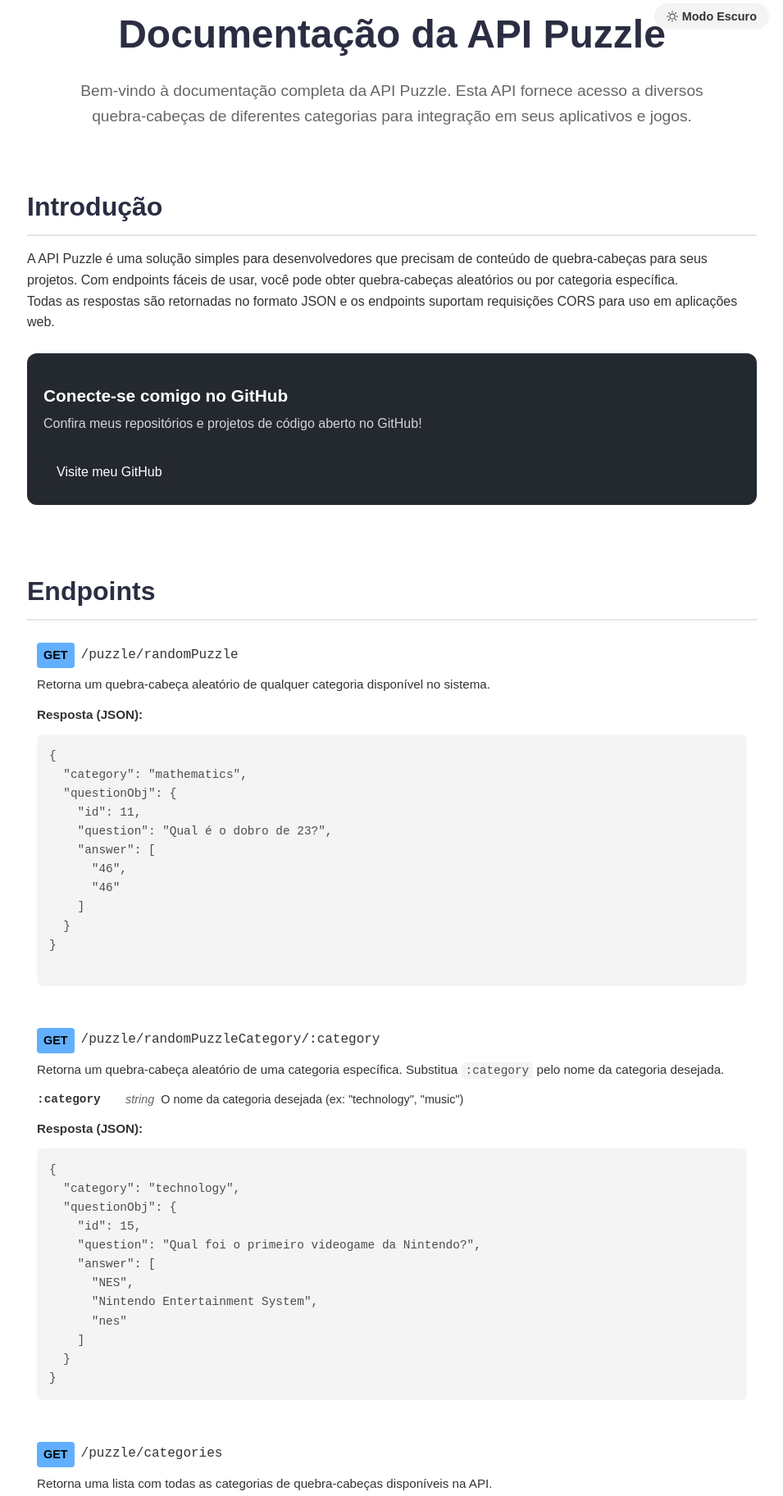
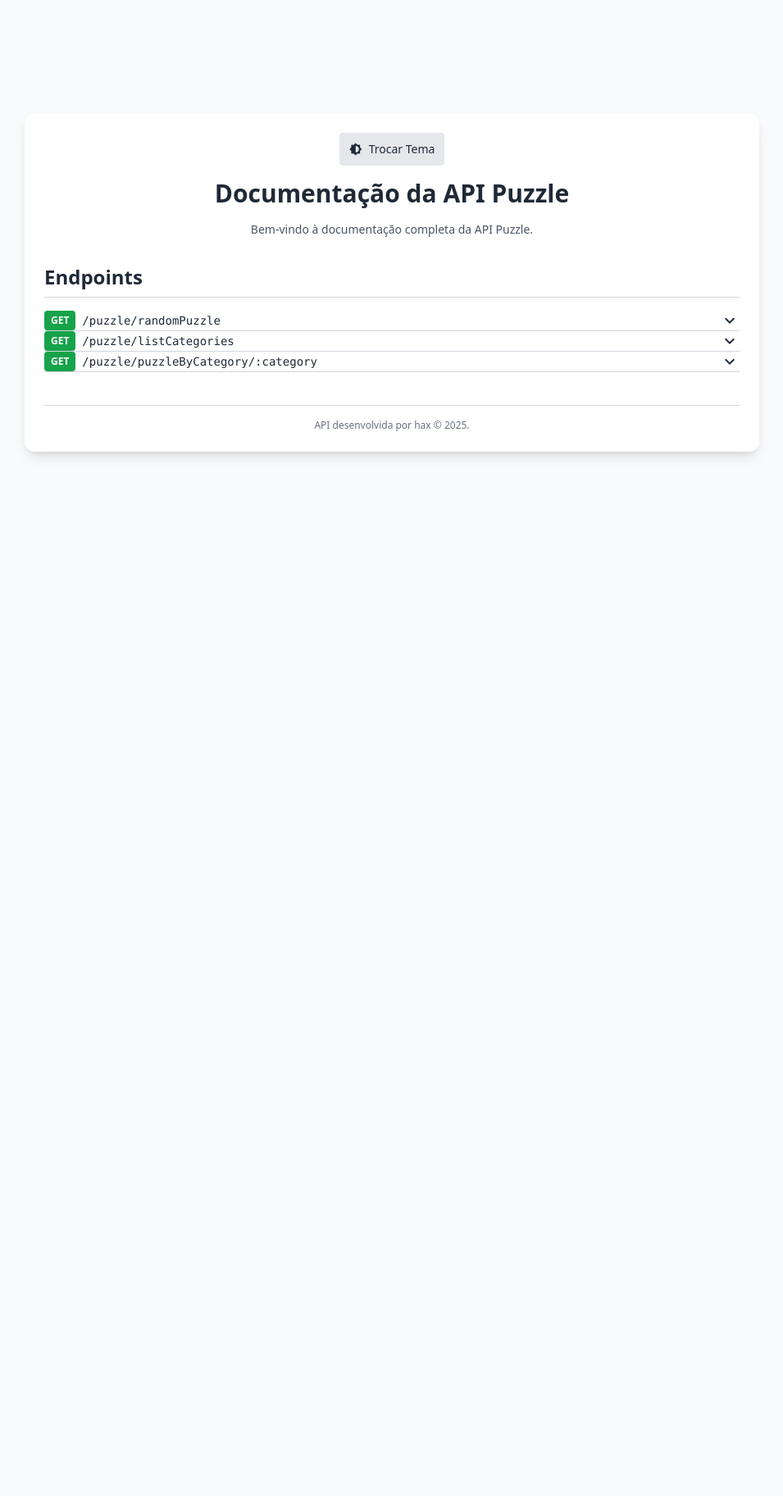
Before and after one commit to 6hax/puzzleApi, a website: page public/index.html in a window 1280 px wide. Shown: the part 56-1881 px from the top of the page at 82% size, without its empty margins (162-1117 px from the left). After the commit the page ends 800 px from the top, so only its background shows below. Drawn offline with nearby package versions, Linux system fonts and the light colour scheme.

Commit message:
fix: implement dynamic theme switcher using TailwindCSS and add animations for endpoints

```diff
--- a/public/index.html
+++ b/public/index.html
@@ -1,126 +1,119 @@
 <!DOCTYPE html>
 <html lang="pt-BR">
 <head>
-  <meta charset="UTF-8">
-  <meta name="viewport" content="width=device-width, initial-scale=1.0">
- <link rel="stylesheet" href="style.css" type="text/css">
+  <meta charset="UTF-8" />
+  <meta name="viewport" content="width=device-width, initial-scale=1.0"/>
   <title>Documentação API Puzzle</title>
+  <script src="https://cdn.tailwindcss.com"></script>
+  <link href="https://fonts.googleapis.com/icon?family=Material+Icons" rel="stylesheet">
 </head>
-<body>
+<body id="body" class="transition-colors duration-300 min-h-screen flex items-center justify-center">
 
-  <div class="container">
-    <div class="header-section">
-      <button class="theme-toggle" id="themeToggle">
-        <svg xmlns="http://www.w3.org/2000/svg" width="16" height="16" fill="currentColor" viewBox="0 0 16 16">
-          <path d="M8 11a3 3 0 1 1 0-6 3 3 0 0 1 0 6zm0 1a4 4 0 1 0 0-8 4 4 0 0 0 0 8zM8 0a.5.5 0 0 1 .5.5v2a.5.5 0 0 1-1 0v-2A.5.5 0 0 1 8 0zm0 13a.5.5 0 0 1 .5.5v2a.5.5 0 0 1-1 0v-2A.5.5 0 0 1 8 13zm8-5a.5.5 0 0 1-.5.5h-2a.5.5 0 0 1 0-1h2a.5.5 0 0 1 .5.5zM3 8a.5.5 0 0 1-.5.5h-2a.5.5 0 0 1 0-1h2A.5.5 0 0 1 3 8zm10.657-5.657a.5.5 0 0 1 0 .707l-1.414 1.415a.5.5 0 1 1-.707-.708l1.414-1.414a.5.5 0 0 1 .707 0zm-9.193 9.193a.5.5 0 0 1 0 .707L3.05 13.657a.5.5 0 0 1-.707-.707l1.414-1.414a.5.5 0 0 1 .707 0zm9.193 2.121a.5.5 0 0 1-.707 0l-1.414-1.414a.5.5 0 0 1 .707-.707l1.414 1.414a.5.5 0 0 1 0 .707zM4.464 4.465a.5.5 0 0 1-.707 0L2.343 3.05a.5.5 0 1 1 .707-.707l1.414 1.414a.5.5 0 0 1 0 .708z"/>
-        </svg>
-        Modo Escuro
+  <div id="container" class="max-w-4xl w-full mx-auto p-4 sm:p-6 rounded-xl shadow-lg">
+
+    <div class="flex flex-col items-center text-center mb-8 gap-4">
+      <button id="themeToggle" class="flex items-center gap-2 text-sm px-3 py-2 rounded bg-gray-200">
+        <span class="material-icons text-base">brightness_6</span> <span>Trocar Tema</span>
       </button>
-      <h1>Documentação da API Puzzle</h1>
-      <p>Bem-vindo à documentação completa da API Puzzle. Esta API fornece acesso a diversos quebra-cabeças de diferentes categorias para integração em seus aplicativos e jogos.</p>
+      <h1 class="text-2xl sm:text-3xl font-bold">Documentação da API Puzzle</h1>
+      <p class="text-gray-600 text-sm">Bem-vindo à documentação completa da API Puzzle.</p>
     </div>
 
     <section>
-      <h2>Introdução</h2>
-      <p>A API Puzzle é uma solução simples para desenvolvedores que precisam de conteúdo de quebra-cabeças para seus projetos. Com endpoints fáceis de usar, você pode obter quebra-cabeças aleatórios ou por categoria específica.</p>
+      <h2 class="text-xl sm:text-2xl font-semibold mb-4 border-b pb-2 border-gray-300">Endpoints</h2>
 
-      <p>Todas as respostas são retornadas no formato JSON e os endpoints suportam requisições CORS para uso em aplicações web.</p>
+      <div id="endpoints"></div>
 
-    <div class="github-card">
-      <div>
-        <h3>Conecte-se comigo no GitHub</h3>
-        <p>Confira meus repositórios e projetos de código aberto no GitHub!</p>
-        <a href="https://github.com/slyhax" class="github-link">Visite meu GitHub</a>
-      </div>
-    </div>
     </section>
 
-    <section>
-      <h2>Endpoints</h2>
+    <footer class="mt-10 border-t pt-4 border-gray-300 text-xs text-center text-gray-500">
+      <p>API desenvolvida por hax &copy; 2025.</p>
+    </footer>
 
-      <div class="endpoint">
-        <div class="endpoint-header">
-          <span class="method get">GET</span>
-          <span class="endpoint-url">/puzzle/randomPuzzle</span>
+  </div>
+
+<script>
+  const lightTheme = {
+    body: "bg-gray-50 text-gray-800",
+    container: "bg-white",
+    text: "text-gray-600",
+    border: "border-gray-300",
+    button: "bg-gray-200"
+  };
+
+  const darkTheme = {
+    body: "bg-gray-900 text-gray-200",
+    container: "bg-gray-800",
+    text: "text-gray-400",
+    border: "border-gray-600",
+    button: "bg-gray-700"
+  };
+
+  let currentTheme = lightTheme;
+
+  const bodyEl = document.getElementById('body');
+  const containerEl = document.getElementById('container');
+  const themeToggle = document.getElementById('themeToggle');
+
+  function applyTheme(theme) {
+    // Trocar classes do body
+    bodyEl.className = `transition-colors duration-300 min-h-screen flex items-center justify-center ${theme.body}`;
+    containerEl.className = `max-w-4xl w-full mx-auto p-4 sm:p-6 rounded-xl shadow-lg ${theme.container}`;
+    document.querySelectorAll('.endpoint-text').forEach(el => el.className = `endpoint-text ${theme.text}`);
+    document.querySelectorAll('.endpoint-border').forEach(el => el.className = `endpoint-border border-b ${theme.border}`);
+    themeToggle.className = `flex items-center gap-2 text-sm px-3 py-2 rounded ${theme.button}`;
+  }
+
+  themeToggle.addEventListener('click', () => {
+    currentTheme = currentTheme === lightTheme ? darkTheme : lightTheme;
+    applyTheme(currentTheme);
+  });
+
+  // Endpoints Array
+  const endpoints = [
+    { method: "GET", route: "/puzzle/randomPuzzle", desc: "Retorna um quebra-cabeça aleatório de qualquer categoria." },
+    { method: "GET", route: "/puzzle/listCategories", desc: "Lista todas as categorias de quebra-cabeças disponíveis." },
+    { method: "GET", route: "/puzzle/puzzleByCategory/:category", desc: "Retorna um quebra-cabeça aleatório de uma categoria específica." },
+  ];
+
+  const endpointsContainer = document.getElementById('endpoints');
+
+  endpoints.forEach((ep, index) => {
+    const id = `endpoint${index}`;
+    const html = `
+      <div class="mb-4 endpoint-border border-b">
+        <div class="flex items-center justify-between cursor-pointer" onclick="toggleSection('${id}')">
+          <div class="flex items-center gap-2 flex-wrap">
+            <span class="bg-green-600 text-white text-xs font-bold px-2 py-1 rounded">${ep.method}</span>
+            <span class="font-mono text-sm break-all">${ep.route}</span>
+          </div>
+          <span class="material-icons transition-transform duration-300" id="icon-${id}">keyboard_arrow_down</span>
         </div>
-        <div class="description">
-          <p>Retorna um quebra-cabeça aleatório de qualquer categoria disponível no sistema.</p>
-        </div>
-
-        <div class="response">
-          <div class="response-title">Resposta (JSON):</div>
-          <pre>
-{
-  "category": "mathematics",
-  "questionObj": {
-    "id": 11,
-    "question": "Qual é o dobro de 23?",
-    "answer": [
-      "46",
-      "46"
-    ]
-  }
-}
-      </pre>
+        <div id="content-${id}" class="max-h-0 overflow-hidden transition-all duration-300">
+          <p class="mt-3 mb-3 endpoint-text">${ep.desc}</p>
         </div>
       </div>
+    `;
+    endpointsContainer.insertAdjacentHTML('beforeend', html);
+  });
 
-      <div class="endpoint">
-        <div class="endpoint-header">
-          <span class="method get">GET</span>
-          <span class="endpoint-url">/puzzle/randomPuzzleCategory/:category</span>
-        </div>
-        <div class="description">
-          <p>Retorna um quebra-cabeça aleatório de uma categoria específica. Substitua <code>:category</code> pelo nome da categoria desejada.</p>
-        </div>
+  function toggleSection(id) {
+    const content = document.getElementById('content-' + id);
+    const icon = document.getElementById('icon-' + id);
 
-        <div class="parameters">
-          <div class="parameter">
-            <span class="parameter-name">:category</span>
-            <span class="parameter-type">string</span>
-            <span>O nome da categoria desejada (ex: "technology", "music")</span>
-          </div>
-        </div>
+    if (content.classList.contains('max-h-0')) {
+      content.classList.remove('max-h-0');
+      content.classList.add('max-h-screen', 'mt-3');
+      icon.classList.add('rotate-180');
+    } else {
+      content.classList.remove('max-h-screen', 'mt-3');
+      content.classList.add('max-h-0');
+      icon.classList.remove('rotate-180');
+    }
+  }
 
-        <div class="response">
-          <div class="response-title">Resposta (JSON):</div>
-          <pre>{
-  "category": "technology",
-  "questionObj": {
-    "id": 15,
-    "question": "Qual foi o primeiro videogame da Nintendo?",
-    "answer": [
-      "NES",
-      "Nintendo Entertainment System",
-      "nes"
-    ]
-  }
-}</pre>
-        </div>
-      </div>
+  applyTheme(currentTheme);
+</script>
 
-      <div class="endpoint">
-        <div class="endpoint-header">
-          <span class="method get">GET</span>
-          <span class="endpoint-url">/puzzle/categories</span>
-        </div>
-        <div class="description">
-          <p>Retorna uma lista com todas as categorias de quebra-cabeças disponíveis na API.</p>
-        </div>
-
-        <div class="response">
-          <div class="response-title">Resposta (JSON):</div>
-      <pre>{"general, mathematics, technology, literature, geography, history, science, music, ..."}</pre>
-        </div>
-      </div>
-    </section>
-
-
-    <footer>
-      <p>API desenvolvida por hax &copy; 2025. Todos os direitos reservados.</p>
-      <p>Versão da API: 1.0</p>
-    </footer>
-  </div>
- <script type="text/javascript" src="script.js"></script>
 </body>
 </html>
--- a/public/script.js
+++ /dev/null
@@ -1,34 +0,0 @@
-    const themeToggle = document.getElementById('themeToggle');
-    const body = document.body;
-
-    const prefersDarkScheme = window.matchMedia('(prefers-color-scheme: dark)');
-
-    if (prefersDarkScheme.matches) {
-      body.classList.add('dark-mode');
-      themeToggle.innerHTML = `
-        <svg xmlns="http://www.w3.org/2000/svg" width="16" height="16" fill="currentColor" viewBox="0 0 16 16">
-          <path d="M8 12a4 4 0 1 0 0-8 4 4 0 0 0 0 8zM8 0a.5.5 0 0 1 .5.5v2a.5.5 0 0 1-1 0v-2A.5.5 0 0 1 8 0zm0 13a.5.5 0 0 1 .5.5v2a.5.5 0 0 1-1 0v-2A.5.5 0 0 1 8 13zm8-5a.5.5 0 0 1-.5.5h-2a.5.5 0 0 1 0-1h2a.5.5 0 0 1 .5.5zM3 8a.5.5 0 0 1-.5.5h-2a.5.5 0 0 1 0-1h2A.5.5 0 0 1 3 8zm10.657-5.657a.5.5 0 0 1 0 .707l-1.414 1.415a.5.5 0 1 1-.707-.708l1.414-1.414a.5.5 0 0 1 .707 0zm-9.193 9.193a.5.5 0 0 1 0 .707L3.05 13.657a.5.5 0 0 1-.707-.707l1.414-1.414a.5.5 0 0 1 .707 0zm9.193 2.121a.5.5 0 0 1-.707 0l-1.414-1.414a.5.5 0 0 1 .707-.707l1.414 1.414a.5.5 0 0 1 0 .707zM4.464 4.465a.5.5 0 0 1-.707 0L2.343 3.05a.5.5 0 1 1 .707-.707l1.414 1.414a.5.5 0 0 1 0 .708z"/>
-        </svg>
-        Modo Claro
-      `;
-    }
-
-    themeToggle.addEventListener('click', () => {
-      body.classList.toggle('dark-mode');
-
-      if (body.classList.contains('dark-mode')) {
-        themeToggle.innerHTML = `
-          <svg xmlns="http://www.w3.org/2000/svg" width="16" height="16" fill="currentColor" viewBox="0 0 16 16">
-            <path d="M8 12a4 4 0 1 0 0-8 4 4 0 0 0 0 8zM8 0a.5.5 0 0 1 .5.5v2a.5.5 0 0 1-1 0v-2A.5.5 0 0 1 8 0zm0 13a.5.5 0 0 1 .5.5v2a.5.5 0 0 1-1 0v-2A.5.5 0 0 1 8 13zm8-5a.5.5 0 0 1-.5.5h-2a.5.5 0 0 1 0-1h2a.5.5 0 0 1 .5.5zM3 8a.5.5 0 0 1-.5.5h-2a.5.5 0 0 1 0-1h2A.5.5 0 0 1 3 8zm10.657-5.657a.5.5 0 0 1 0 .707l-1.414 1.415a.5.5 0 1 1-.707-.708l1.414-1.414a.5.5 0 0 1 .707 0zm-9.193 9.193a.5.5 0 0 1 0 .707L3.05 13.657a.5.5 0 0 1-.707-.707l1.414-1.414a.5.5 0 0 1 .707 0zm9.193 2.121a.5.5 0 0 1-.707 0l-1.414-1.414a.5.5 0 0 1 .707-.707l1.414 1.414a.5.5 0 0 1 0 .707zM4.464 4.465a.5.5 0 0 1-.707 0L2.343 3.05a.5.5 0 1 1 .707-.707l1.414 1.414a.5.5 0 0 1 0 .708z"/>
-          </svg>
-          Modo Claro
-        `;
-      } else {
-        themeToggle.innerHTML = `
-          <svg xmlns="http://www.w3.org/2000/svg" width="16" height="16" fill="currentColor" viewBox="0 0 16 16">
-            <path d="M6 .278a.768.768 0 0 1 .08.858 7.208 7.208 0 0 0-.878 3.46c0 4.021 3.278 7.277 7.318 7.277.527 0 1.04-.055 1.533-.16a.787.787 0 0 1 .81.316.733.733 0 0 1-.031.893A8.349 8.349 0 0 1 8.344 16C3.734 16 0 12.286 0 7.71 0 4.266 2.114 1.312 5.124.06A.752.752 0 0 1 6 .278z"/>
-          </svg>
-          Modo Escuro
-        `;
-      }
-    });
--- a/public/style.css
+++ /dev/null
@@ -1,443 +0,0 @@
-    :root {
-      --bg-color: #f9fafb;
-      --text-color: #333;
-      --container-bg: #fff;
-      --shadow-color: rgba(0, 0, 0, 0.1);
-      --heading-color: #2b2d42;
-      --code-bg: #f4f4f4;
-      --code-color: #4d4d4d;
-      --border-color: #e4e4e4;
-      --secondary-text: #666;
-      --github-card-bg: #24292f;
-      --github-card-text: #fff;
-      --link-color: #0070f3;
-      --section-bg: transparent;
-    }
-
-    .dark-mode {
-      --bg-color: #1a1a1a;
-      --text-color: #e0e0e0;
-      --container-bg: #2d2d2d;
-      --shadow-color: rgba(0, 0, 0, 0.3);
-      --heading-color: #a0c4ff;
-      --code-bg: #3a3a3a;
-      --code-color: #d0d0d0;
-      --border-color: #444;
-      --secondary-text: #aaa;
-      --github-card-bg: #1f2937;
-      --github-card-text: #f3f4f6;
-      --link-color: #60a5fa;
-      --section-bg: #3a3a3a;
-    }
-
-    * {
-      margin: 0;
-      padding: 0;
-      box-sizing: border-box;
-      transition: background-color 0.3s, color 0.3s;
-    }
-
-    body {
-      font-family: 'Arial', sans-serif;
-      background-color: var(--bg-color);
-      color: var(--text-color);
-      padding: 20px 0;
-      line-height: 1.6;
-    }
-
-    .container {
-      width: 95%;
-      max-width: 1000px;
-      margin: 0 auto;
-      background-color: var(--container-bg);
-      padding: 20px;
-      border-radius: 12px;
-      box-shadow: 0 4px 15px var(--shadow-color);
-    }
-
-    h1, h2, h3 {
-      color: var(--heading-color);
-      margin-bottom: 15px;
-    }
-
-    h1 {
-      font-size: 2rem;
-    }
-
-    h2 {
-      font-size: 1.5rem;
-      margin-top: 25px;
-      padding-bottom: 8px;
-      border-bottom: 2px solid var(--border-color);
-    }
-
-    h3 {
-      font-size: 1.2rem;
-      margin-top: 15px;
-      color: var(--link-color);
-    }
-
-    section {
-      margin-bottom: 25px;
-      background-color: var(--section-bg);
-      padding: 15px;
-      border-radius: 8px;
-    }
-
-    ul {
-      list-style: none;
-      padding-left: 0;
-    }
-
-    li {
-      margin-bottom: 12px;
-      font-size: 1rem;
-    }
-
-    pre {
-      background-color: var(--code-bg);
-      padding: 15px;
-      border-radius: 8px;
-      font-size: 0.9rem;
-      margin: 12px 0;
-      overflow-x: auto;
-      color: var(--code-color);
-    }
-
-    code {
-      background-color: var(--code-bg);
-      padding: 2px 5px;
-      border-radius: 4px;
-      font-size: 0.9rem;
-      color: var(--code-color);
-      font-family: 'Courier New', Courier, monospace;
-    }
-
-    footer {
-      text-align: center;
-      margin-top: 25px;
-      padding-top: 15px;
-      border-top: 2px solid var(--border-color);
-    }
-
-    footer p {
-      color: var(--secondary-text);
-      font-size: 0.9rem;
-    }
-
-    .github-link {
-      display: inline-block;
-      padding: 8px 16px;
-      background-color: var(--github-card-bg);
-      color: var(--github-card-text);
-      border-radius: 30px;
-      text-decoration: none;
-      font-size: 1rem;
-      margin-top: 15px;
-      transition: transform 0.3s, box-shadow 0.3s;
-    }
-
-    .github-link:hover {
-      transform: translateY(-2px);
-      box-shadow: 0 4px 8px rgba(0, 0, 0, 0.2);
-    }
-
-    .header-section {
-      text-align: center;
-      margin-bottom: 30px;
-      position: relative;
-    }
-
-    .header-section h1 {
-      font-size: 2rem;
-      margin-top: 40px;
-    }
-
-    .header-section p {
-      font-size: 1rem;
-      color: var(--secondary-text);
-      margin-top: 10px;
-      max-width: 800px;
-      margin-left: auto;
-      margin-right: auto;
-    }
-
-    .github-card {
-      display: flex;
-      flex-direction: column;
-      align-items: center;
-      text-align: center;
-      background-color: var(--github-card-bg);
-      padding: 15px;
-      border-radius: 12px;
-      margin-top: 25px;
-      color: var(--github-card-text);
-      text-decoration: none;
-      transition: transform 0.3s;
-    }
-
-    .github-card img {
-      border-radius: 50%;
-      width: 50px;
-      height: 50px;
-      margin-right: 0;
-      margin-bottom: 10px;
-      border: 2px solid var(--github-card-text);
-    }
-
-    .github-card div {
-      text-align: center;
-    }
-
-    .github-card div h3 {
-      font-size: 1.2rem;
-      margin-bottom: 5px;
-      color: var(--github-card-text);
-    }
-
-    .github-card div p {
-      font-size: 0.9rem;
-      color: var(--github-card-text);
-      opacity: 0.8;
-      margin-bottom: 10px;
-    }
-
-    .theme-toggle {
-      position: fixed;
-      top: 15px;
-      right: 15px;
-      background: var(--code-bg);
-      border: none;
-      padding: 6px 12px;
-      border-radius: 20px;
-      cursor: pointer;
-      display: flex;
-      align-items: center;
-      color: var(--text-color);
-      font-weight: bold;
-      font-size: 0.8rem;
-      z-index: 100;
-    }
-
-    .theme-toggle svg {
-      margin-right: 5px;
-      width: 12px;
-      height: 12px;
-    }
-
-    .endpoint {
-      background-color: var(--section-bg);
-      padding: 12px;
-      border-radius: 8px;
-      margin-bottom: 15px;
-    }
-
-    .endpoint-header {
-      display: flex;
-      flex-wrap: wrap;
-      align-items: center;
-      margin-bottom: 8px;
-    }
-
-    .method {
-      padding: 4px 8px;
-      border-radius: 4px;
-      font-weight: bold;
-      margin-right: 8px;
-      font-size: 0.8rem;
-    }
-
-    .get {
-      background-color: #61affe;
-      color: #000;
-    }
-
-    .post {
-      background-color: #49cc90;
-      color: #000;
-    }
-
-    .put {
-      background-color: #fca130;
-      color: #000;
-    }
-
-    .delete {
-      background-color: #f93e3e;
-      color: #000;
-    }
-
-    .endpoint-url {
-      font-family: 'Courier New', Courier, monospace;
-      font-size: 0.9rem;
-      word-break: break-all;
-    }
-
-    .description {
-      margin-bottom: 12px;
-      font-size: 0.95rem;
-    }
-
-    .parameters {
-      margin: 12px 0;
-    }
-
-    .parameter {
-      display: flex;
-      flex-wrap: wrap;
-      margin-bottom: 6px;
-      font-size: 0.9rem;
-    }
-
-    .parameter-name {
-      font-weight: bold;
-      min-width: 100px;
-      font-family: 'Courier New', Courier, monospace;
-    }
-
-    .parameter-type {
-      color: var(--secondary-text);
-      font-style: italic;
-      margin: 0 8px;
-    }
-
-    .response {
-      margin-top: 12px;
-    }
-
-    .response-title {
-      font-weight: bold;
-      margin-bottom: 5px;
-      font-size: 0.95rem;
-    }
-
-    .tab {
-      display: inline-block;
-      margin-left: 15px;
-    }
-
-    .example-request {
-      margin-top: 25px;
-    }
-
-    .example-title {
-      font-weight: bold;
-      margin-bottom: 8px;
-      font-size: 0.95rem;
-    }
-
-    .curl-request {
-      background-color: var(--code-bg);
-      padding: 12px;
-      border-radius: 8px;
-      font-family: 'Courier New', Courier, monospace;
-      margin-bottom: 8px;
-      font-size: 0.85rem;
-      overflow-x: auto;
-    }
-
-    .response-image {
-      max-width: 100%;
-      border-radius: 8px;
-      margin-top: 12px;
-      box-shadow: 0 2px 8px rgba(0, 0, 0, 0.1);
-    }
-
-    @media (min-width: 768px) {
-      .container {
-        padding: 30px;
-      }
-
-      h1 {
-        font-size: 2.5rem;
-      }
-
-      h2 {
-        font-size: 1.8rem;
-      }
-
-      h3 {
-        font-size: 1.3rem;
-      }
-
-      .header-section h1 {
-        font-size: 2.5rem;
-        margin-top: 0;
-      }
-
-      .header-section p {
-        font-size: 1.1rem;
-      }
-
-      .github-card {
-        flex-direction: row;
-        text-align: left;
-        padding: 20px;
-      }
-
-      .github-card img {
-        width: 60px;
-        height: 60px;
-        margin-right: 20px;
-        margin-bottom: 0;
-      }
-
-      .github-card div {
-        text-align: left;
-      }
-
-      .github-card div h3 {
-        font-size: 1.3rem;
-      }
-
-      .github-card div p {
-        font-size: 1rem;
-      }
-
-      .theme-toggle {
-        position: absolute;
-        top: 0;
-        right: 0;
-        padding: 8px 15px;
-        font-size: 0.9rem;
-      }
-
-      .theme-toggle svg {
-        width: 14px;
-        height: 14px;
-      }
-
-      .method {
-        font-size: 0.9rem;
-      }
-
-      .endpoint-url {
-        font-size: 1rem;
-      }
-    }
-
-    @media (min-width: 992px) {
-      .container {
-        padding: 40px;
-      }
-
-      h1 {
-        font-size: 3rem;
-      }
-
-      h2 {
-        font-size: 2rem;
-      }
-
-      h3 {
-        font-size: 1.5rem;
-      }
-
-      .header-section h1 {
-        font-size: 3rem;
-      }
-
-      .header-section p {
-        font-size: 1.2rem;
-      }
-    }
```
